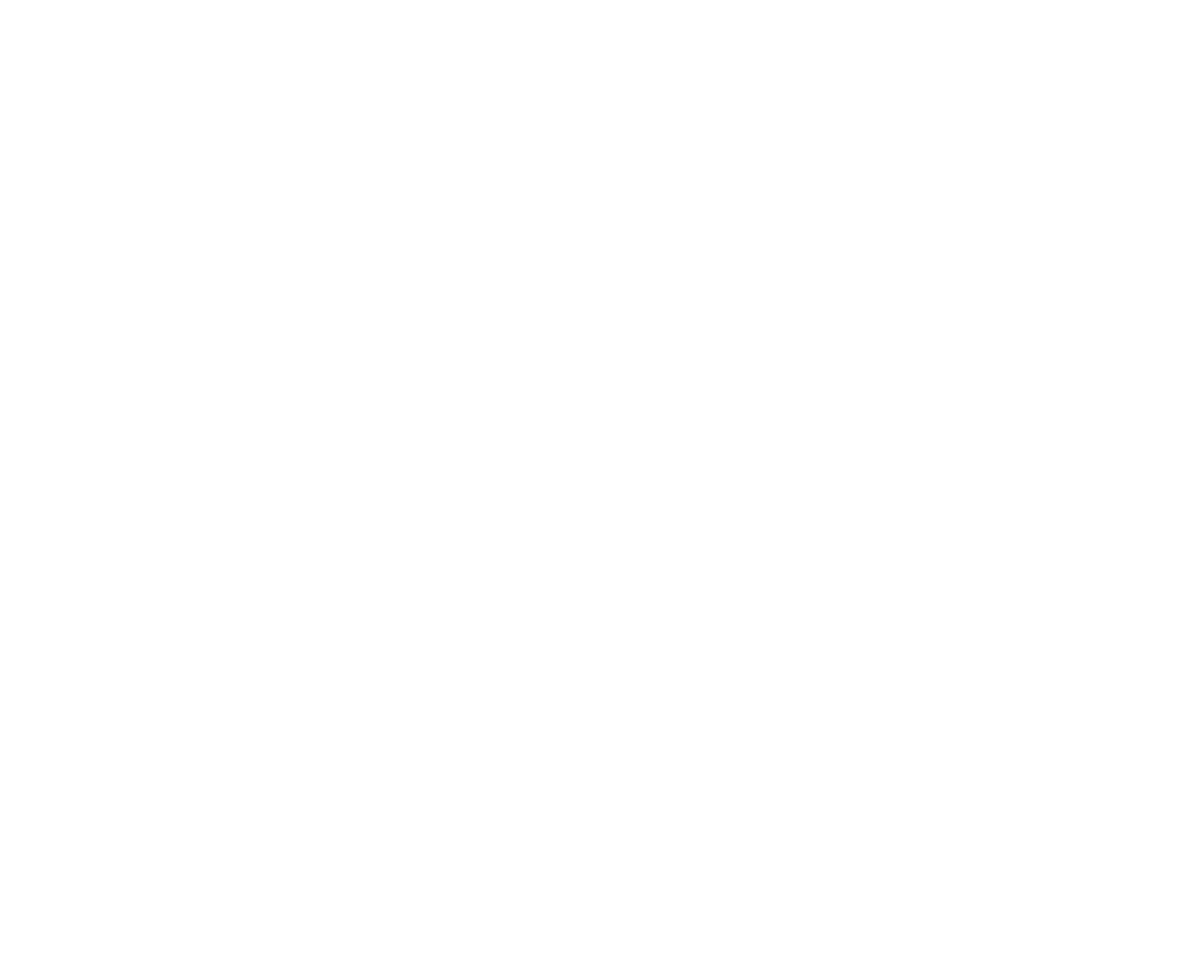
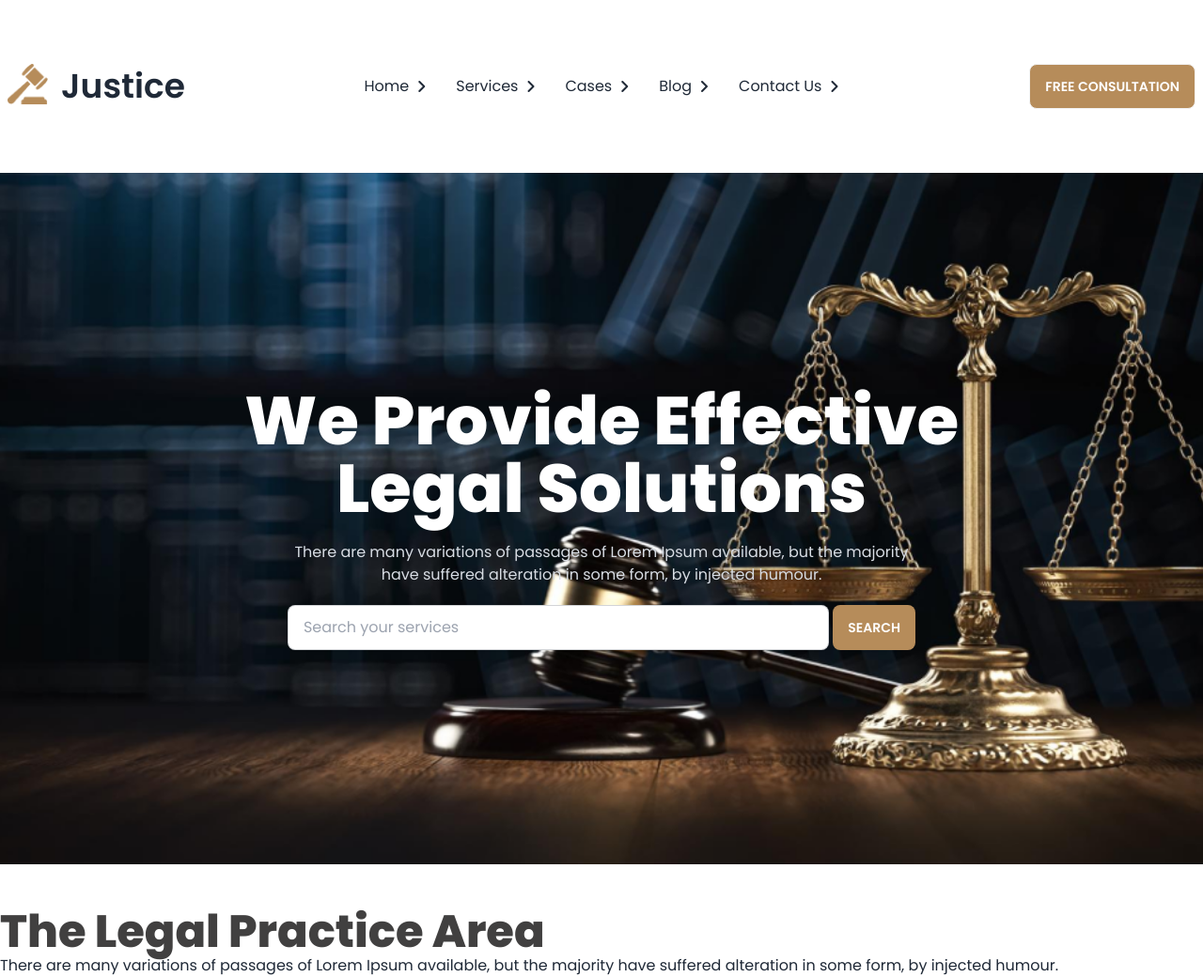
Before and after one commit to habib162/legal-solutions, a plain HTML site: page index.html in a window 1280 px wide. Shown: the whole page at 94% size. Before the commit the page ends 800 px from the top, so only its background shows below. Drawn offline with nearby package versions, Linux system fonts and the light colour scheme.

Commit message:
nav completed

```diff
--- a/index.html
+++ b/index.html
@@ -40,12 +40,67 @@
     </style>
 </head>
 
-<body>
-    <header>
-
+<body class="poppins">
+    <header class="container mx-auto">
+        <nav>
+            <div class="navbar bg-base-100 my-14">
+                <div class="navbar-start">
+                    <div class="dropdown">
+                        <label tabindex="0" class="btn btn-ghost lg:hidden">
+                            <svg xmlns="http://www.w3.org/2000/svg" class="h-5 w-5" fill="none" viewBox="0 0 24 24"
+                                stroke="currentColor">
+                                <path stroke-linecap="round" stroke-linejoin="round" stroke-width="2"
+                                    d="M4 6h16M4 12h8m-8 6h16" />
+                            </svg>
+                        </label>
+                        <ul tabindex="0"
+                            class="menu menu-sm dropdown-content mt-3 z-[1] p-2 shadow bg-base-100 rounded-box w-52">
+                            <li><a>Home</a></li>
+                            <li><a>Services</a></li>
+                            <li><a>Cases</a></li>
+                            <li><a>Blog</a></li>
+                            <li><a>Contact Us</a></li>
+                        </ul>
+                    </div>
+                    <div class="flex">
+                        <img class="w-full h-11 -mr-28" src="images/logo.png" alt="">
+                        <a class="btn btn-ghost normal-case poppins text-4xl"> Justice</a>
+                    </div>
+                </div>
+                <div class="navbar-center hidden lg:flex">
+                    <ul class="menu menu-horizontal text-base px-1">
+                        <li><a>Home<i class="fa-solid fa-angle-right"></i></a></li>
+                        <li><a>Services<i class="fa-solid fa-angle-right"></i></a></li>
+                        <li><a>Cases<i class="fa-solid fa-angle-right"></i></a></li>
+                        <li><a>Blog<i class="fa-solid fa-angle-right"></i></a></li>
+                        <li><a>Contact Us<i class="fa-solid fa-angle-right"></i></a></li>
+                    </ul>
+                </div>
+                <div class="navbar-end">
+                    <a class="btn bg-[#B68C5A] text-white">Free Consultation</a>
+                </div>
+            </div>
+        </nav>
+        <section class="pb-12">
+            <div class="hero min-h-[calc(100vh-64px)] bg-gradient-to-r  from-[#111] to-[#111111] py-28"
+                style="background-image: url('./images/banner.png');">
+                <div class=" bg-opacity-60"></div>
+                <div class="hero-content text-center text-neutral-content">
+                    <div class="">
+                        <h1 class="mb-5 md:text-7xl font-extrabold text-white">We Provide Effective <br> Legal Solutions</h1>
+                        <p class="mb-5">There are many variations of passages of Lorem Ipsum available, but the majority <br> have suffered alteration in some form, by injected humour.</p>
+                        <input type="text" placeholder="Search your services" class="input input-bordered w-full max-w-xl right-6" />
+                        <button class="btn bg-[#B68C5A] text-white border-none">Search</button>
+                    </div>
+                </div>
+            </div>
+        </section>
     </header>
-    <main>
-
+    <main class="container mx-auto items-center">
+        <section >
+            <h3 class="text-5xl font-extrabold text-[#414040]">The Legal Practice Area</h3>
+            <p>There are many variations of passages of Lorem Ipsum available, but the majority have suffered alteration in some form, by injected humour.</p>
+        </section>
     </main>
     <footer>
 
```
